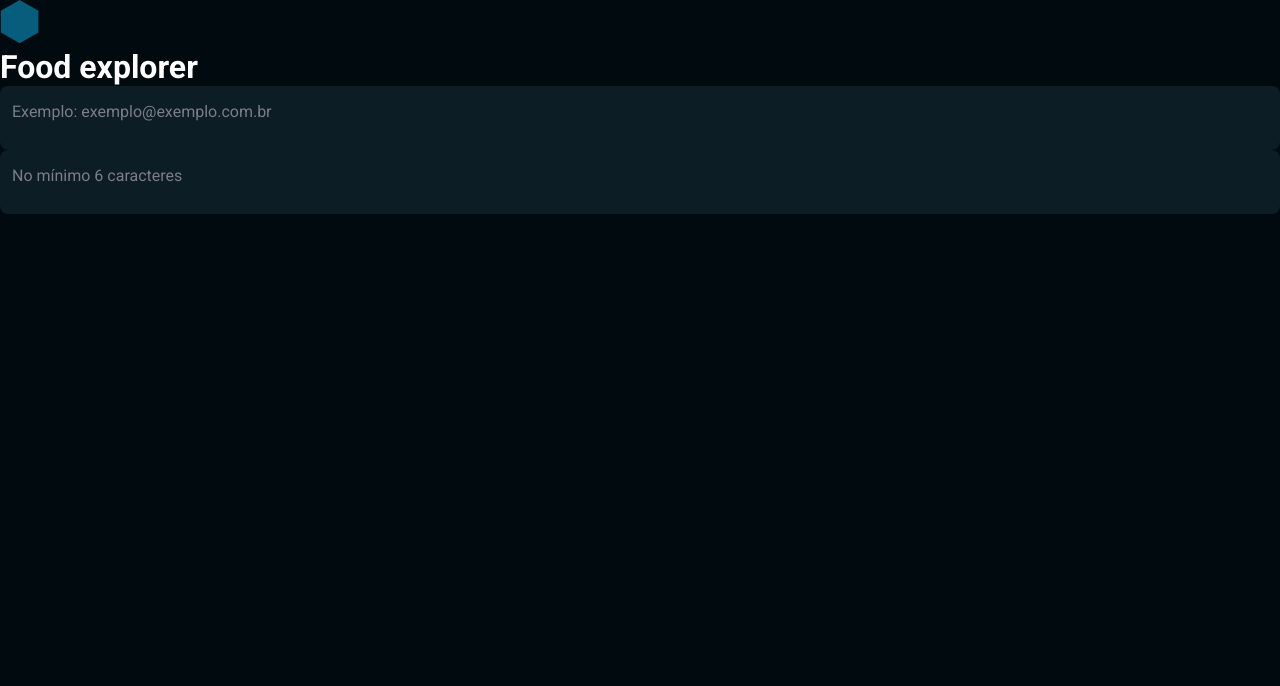
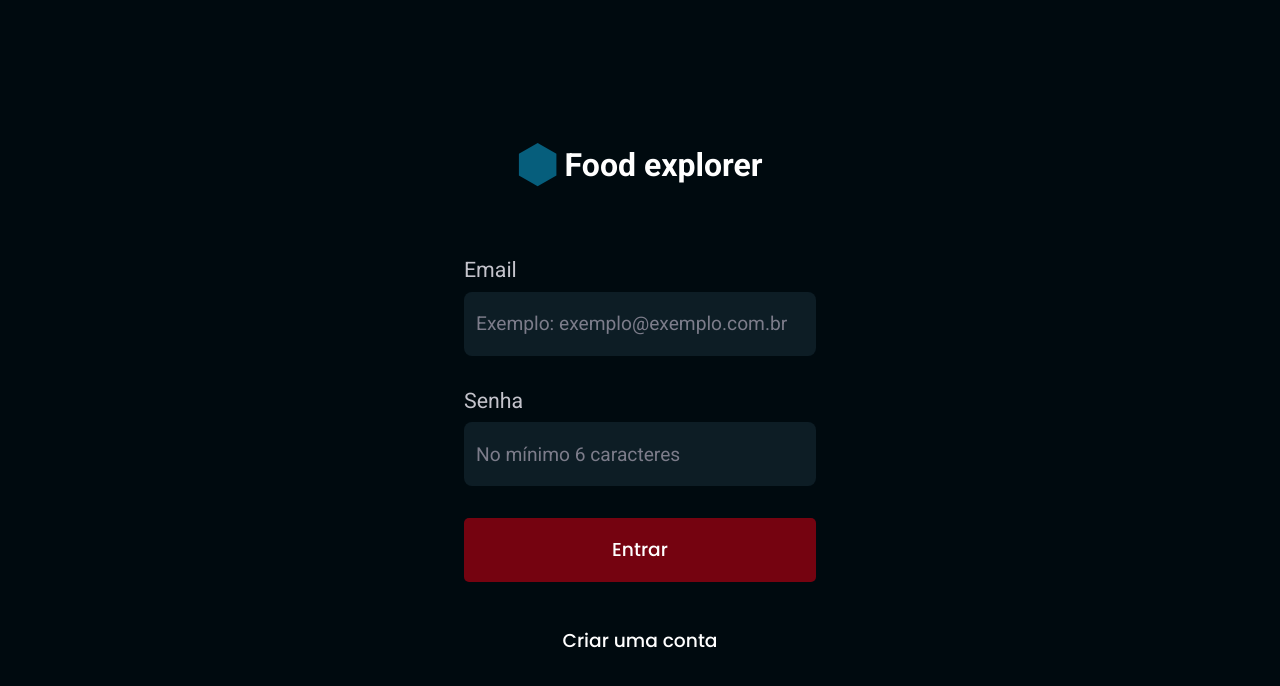
Before and after one commit to agleymelo/food-explorer-web, a React (Vite) app: page / in a window 1280 px wide. Shown: the top 686 px of the page. Built offline with nearby package versions, Linux system fonts and the light colour scheme.

Commit message:
create page home

```diff
--- /dev/null
+++ b/src/components/Button/index.jsx
@@ -0,0 +1,10 @@
+import * as S from './styles'
+
+export function Button({ icon: Icon, title, ...rest }) {
+  return (
+    <S.Container {...rest}>
+      {Icon && <Icon />}
+      {title}
+    </S.Container>
+  )
+}
--- /dev/null
+++ b/src/components/Button/styles.js
@@ -0,0 +1,22 @@
+import styled from "styled-components";
+
+export const Container = styled.button`
+  height: 4rem;
+  width: 100%;
+
+  border: 0;
+  border-radius: 5px;
+
+  padding: 1rem;
+
+  background-color: ${({ theme }) => theme.COLORS.TOMATO_100};
+  color: ${({ theme }) => theme.COLORS.LIGHT_100};
+
+  font-size: 1.16666666667rem;
+  font-weight: 500;
+  line-height: 2rem;
+
+  display: flex;
+  align-items: center;
+  justify-content: center;
+`
--- a/src/components/Input/styles.js
+++ b/src/components/Input/styles.js
@@ -8,6 +8,9 @@ export const Container = styled.div`
 
   border-radius: 0.5rem;
 
+  display: flex;
+  align-items: center;
+
   > svg {
     margin-right: 0.875rem;
   }
@@ -15,6 +18,8 @@ export const Container = styled.div`
   > input {
     background: none;
     border: none;
+
+    font-size: 1.2rem;
 
     width: 100%;
     color: ${({ theme }) => theme.COLORS.LIGHT_100};
--- a/src/pages/SignIn/index.jsx
+++ b/src/pages/SignIn/index.jsx
@@ -2,19 +2,27 @@ import * as S from './styles'
 
 import logo from '../../assets/logo.svg'
 import { Input } from '../../components/Input'
+import { Button } from '../../components/Button'
 
 export function SignIn() {
   return (
     <S.Container>
-      <div>
-        <img src={logo} alt="Logo em formato poligonou na cor azul" />
+      <S.Header>
+        <img src={logo} alt="Logo em formato polígono na cor azul" />
         <h1>Food explorer</h1>
-      </div>
+      </S.Header>
 
-      <form action="">
-        <Input type="email" placeholder="Exemplo: exemplo@exemplo.com.br" />
-        <Input type="password" placeholder="No mínimo 6 caracteres" />
-      </form>
+      <S.Form action="">
+        <label htmlFor="email">Email</label>
+        <Input id="email" type="email" placeholder="Exemplo: exemplo@exemplo.com.br" />
+
+        <label htmlFor="password">Senha</label>
+        <Input id="password" type="password" placeholder="No mínimo 6 caracteres" />
+
+        <Button title="Entrar" />
+
+        <a href="/">Criar uma conta</a>
+      </S.Form>
     </S.Container>
   )
 }
--- a/src/pages/SignIn/styles.js
+++ b/src/pages/SignIn/styles.js
@@ -1,3 +1,53 @@
-import styled from "styled-components";
+import styled from 'styled-components'
 
-export const Container = styled.div``
+export const Container = styled.div`
+  display: flex;
+  flex-direction: column;
+  align-items: center;
+  justify-content: center;
+
+  height: 100vh;
+
+  max-width: 22rem;
+  width: 100%;
+
+  margin: 0 auto;
+`
+
+export const Header = styled.header`
+  display: flex;
+  align-items: center;
+  gap: 0.5rem;
+`
+
+export const Form = styled.form`
+  margin-top: 4.375rem;
+  width: 100%;
+
+  display: flex;
+  flex-direction: column;
+
+  > label {
+    font-size: 1.33333333333rem;
+
+    color: ${({ theme }) => theme.COLORS.LIGHT_400};
+  }
+
+  > div {
+    margin-top: 0.6rem;
+    width: 100%;
+
+    margin-bottom: 2rem;
+  }
+
+  > a {
+    align-self: center;
+    margin-top: 2.66rem;
+
+    font-size: 1.16666666667rem;
+    font-weight: 500;
+    line-height: 2rem;
+
+    color: ${({ theme }) => theme.COLORS.LIGHT_100};
+  }
+`
--- a/src/styles/global.js
+++ b/src/styles/global.js
@@ -21,10 +21,18 @@ export default createGlobalStyle`
     color: ${({ theme }) => theme.COLORS.LIGHT_100};
   }
 
-  body, input, button, textarea {
+  body, input, textarea {
     font-size: 1rem;
     font-family: "Roboto", sans-serif;
 
     -webkit-font-smoothing: antialiased;
   }
+
+  a, button {
+    font-family: "Poppins", sans-serif;
+  }
+
+  a {
+    text-decoration: none;
+  }
 `
```
